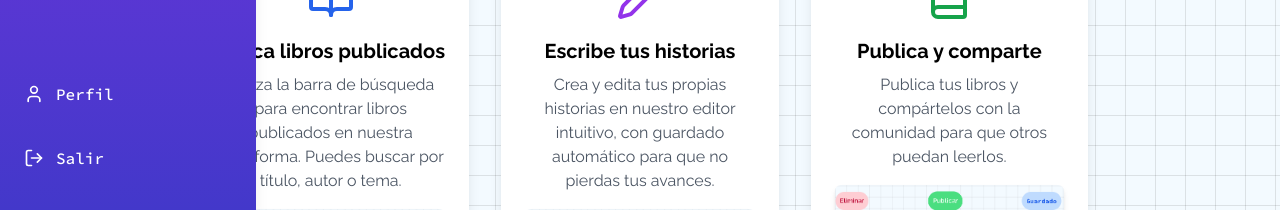
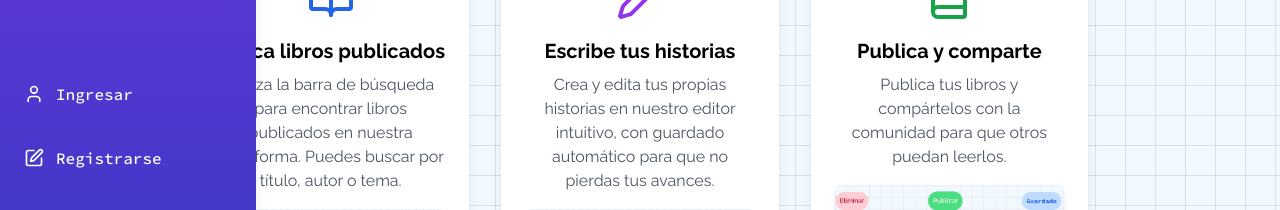
Before and after one commit to CristanMedina/ProseTrail, a React (Vite) app in the folder frontend/: page / in a window 1280 px wide. Both pictures are taken after a click on the button 32 px from the left and 32 px from the top of the page. Shown: the part 590-800 px from the top of the page. Built offline with nearby package versions, Linux system fonts and the light colour scheme; no server answers; what tailwindcss-bg-patterns would draw is missing.

Commit message:
Fixed the sidebar visibilty

```diff
--- a/frontend/src/components/SideBar.jsx
+++ b/frontend/src/components/SideBar.jsx
@@ -1,8 +1,16 @@
 import { useState, useEffect } from "react";
 import { motion, useAnimationControls } from "framer-motion";
-import { HomeIcon, SquarePenIcon, LibraryBigIcon, UserIcon, XIcon, MenuIcon, LogOutIcon } from "lucide-react";
+import {
+  HomeIcon,
+  SquarePenIcon,
+  LibraryBigIcon,
+  UserIcon,
+  XIcon,
+  MenuIcon,
+  LogOutIcon,
+} from "lucide-react";
 import { Link, useNavigate } from "react-router-dom";
-import { useAuthStore } from '../store/authStore';
+import { useAuthStore } from "../store/authStore";
 
 const containerVariants = {
   close: {
@@ -44,17 +52,9 @@ const itemVariants = {
 const SideBar = () => {
   const [isOpen, setIsOpen] = useState(false);
   const containerControls = useAnimationControls();
-  const { logout, user } = useAuthStore();
+  const { logout, user, isAuthenticated } = useAuthStore();
 
   const navigate = useNavigate();
-
-  useEffect(() => {
-    console.log("Current user:", user);
-  }, [user]);
-
-  const handleLogout = () => {
-    logout();
-  };
 
   useEffect(() => {
     if (isOpen) {
@@ -68,24 +68,25 @@ const SideBar = () => {
     setIsOpen(!isOpen);
   };
 
+  const handleLogout = () => {
+    logout();
+  };
+
   const handleProfileNav = () => {
-    console.log("Navigating to profile. User:", user);
     if (user && user._id) {
       navigate(`/perfil/${user._id}`);
     } else {
-      console.error("User ID is not available");
-      navigate('/login');
+      navigate("/login");
     }
-  }
+  };
+
   const handleWritingNav = () => {
-    console.log("Navigating to writing. User:", user);
     if (user && user._id) {
       navigate(`/mis-libros/${user._id}`);
     } else {
-      console.error("User ID is not available");
-      navigate('/login');
+      navigate("/login");
     }
-  }
+  };
 
   return (
     <div>
@@ -96,16 +97,22 @@ const SideBar = () => {
         className="bg-gradient-to-b from-purple-600 to-indigo-700 flex flex-col z-10 p-3 fixed top-0 left-0 h-full shadow-lg"
       >
         <div className="flex justify-between items-center mb-8">
-          <button onClick={handleOpenClose} className="w-10 h-10 text-white hover:text-blue-300 transition-colors duration-200">
-          <motion.div
-            animate={{ rotate: isOpen ? 180 : 0 }}
-            transition={{ duration: 0.3 }}
+          <button
+            onClick={handleOpenClose}
+            className="w-10 h-10 text-white hover:text-blue-300 transition-colors duration-200"
           >
-            {isOpen ? <XIcon size={36} /> : <MenuIcon size={36} />}
-          </motion.div>
+            <motion.div
+              animate={{ rotate: isOpen ? 180 : 0 }}
+              transition={{ duration: 0.3 }}
+            >
+              {isOpen ? <XIcon size={36} /> : <MenuIcon size={36} />}
+            </motion.div>
           </button>
           {!isOpen && (
-            <Link to={`/`} className="font-cinzel font-bold text-2xl -rotate-90 whitespace-nowrap absolute left-[50%] top-[50%] transform -translate-x-1/2 -translate-y-1/2 text-white">
+            <Link
+              to={`/`}
+              className="font-cinzel font-bold text-2xl -rotate-90 whitespace-nowrap absolute left-[50%] top-[50%] transform -translate-x-1/2 -translate-y-1/2 text-white"
+            >
               Prose Trail
             </Link>
           )}
@@ -125,14 +132,47 @@ const SideBar = () => {
             }}
           >
             <div className="flex flex-col gap-4">
-              <NavItem icon={<HomeIcon size={20} />} text="Inicio" to={'/'}/>
-              <NavItem icon={<LibraryBigIcon size={20} />} text="Biblioteca" to="/biblioteca" />
-              <NavItem icon={<SquarePenIcon size={20} />} text="Escritura" onClick={handleWritingNav} />
+              <NavItem icon={<HomeIcon size={20} />} text="Inicio" to={"/"} />
+              <NavItem
+                icon={<LibraryBigIcon size={20} />}
+                text="Biblioteca"
+                to="/biblioteca"
+              />
+              <NavItem
+                icon={<SquarePenIcon size={20} />}
+                text="Escritura"
+                onClick={handleWritingNav}
+              />
             </div>
 
             <div className="flex flex-col gap-4 mb-4">
-              <NavItem icon={<UserIcon size={20} />} text="Perfil" onClick={handleProfileNav} />
-              <NavItem icon={<LogOutIcon size={20} />} text="Salir" onClick={handleLogout} />
+              {user && isAuthenticated ? (
+                <>
+                  <NavItem
+                    icon={<UserIcon size={20} />}
+                    text="Perfil"
+                    onClick={handleProfileNav}
+                  />
+                  <NavItem
+                    icon={<LogOutIcon size={20} />}
+                    text="Salir"
+                    onClick={handleLogout}
+                  />
+                </>
+              ) : (
+                <>
+                  <NavItem
+                    icon={<UserIcon size={20} />}
+                    text="Ingresar"
+                    to="/login"
+                  />
+                  <NavItem
+                    icon={<SquarePenIcon size={20} />}
+                    text="Registrarse"
+                    to="/signup"
+                  />
+                </>
+              )}
             </div>
           </motion.nav>
         )}
```
Also changed, not shown: frontend/src/store/authStore.js (line endings or trailing spaces).
